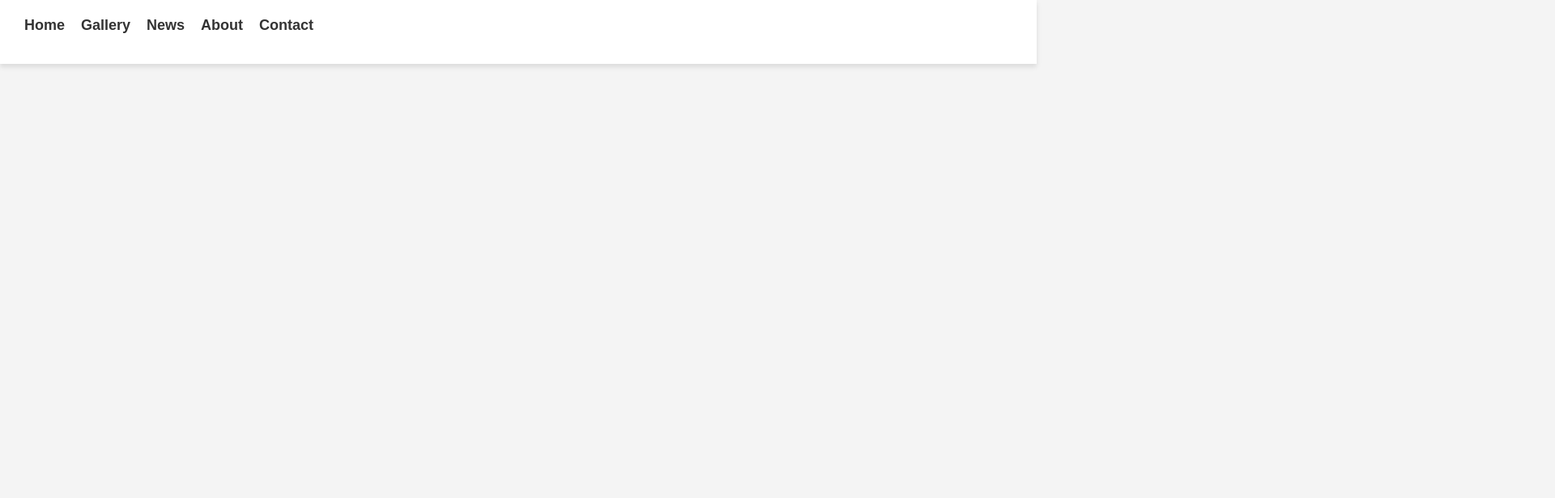
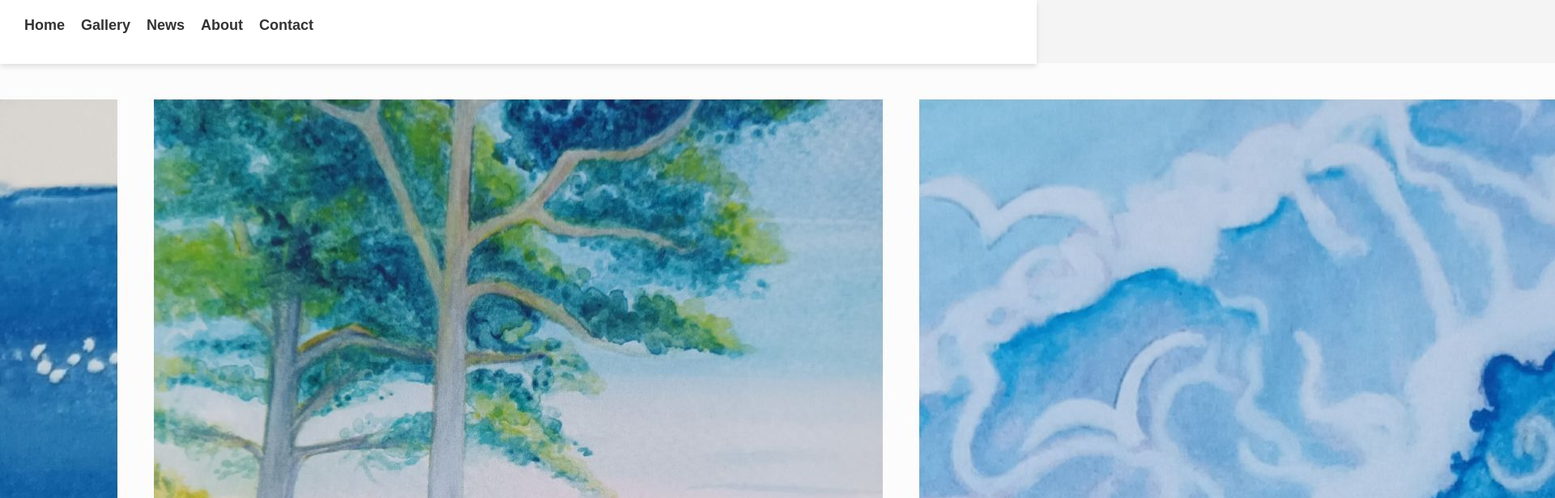
Before and after one commit to sdg877/hj_frontend, a React (Vite) app in the folder frontend/hj/: page /gallery in a window 1280 px wide. Shown: the top 616 px of the page at 81% size, 1920 px wide, since content can reach past the window. Built offline with nearby package versions, Linux system fonts and the light colour scheme.

Commit message:
Collages added to gallery

```diff
--- a/frontend/hj/src/site/pages/Gallery.jsx
+++ b/frontend/hj/src/site/pages/Gallery.jsx
@@ -1,11 +1,46 @@
-import React from 'react'
+import React from 'react';
+import { Link } from 'react-router-dom';
+import '../../App.css'
 
 const Gallery = () => {
   return (
-    <div>
+    <div className="gallery-container">
+      <h2 className="gallery-title">Explore My Artwork</h2>
+      <h5>Click on the image to see the full collection for this category.</h5>
+      <div className="gallery-grid">
+        <div className="gallery-item">
+          <Link to="/cards">
+            <img
+              src="/src/assets/collage-cards.jpg"
+              alt="Collage of Cards"
+              className="gallery-image"
+            />
+          </Link>
+          <h3 className="gallery-item-title">Cards</h3>
+        </div>
+        <div className="gallery-item">
+          <Link to="/paintings">
+            <img
+              src="/src/assets/collage-paintings.jpg"
+              alt="Collage of Paintings"
+              className="gallery-image"
+            />
+          </Link>
+          <h3 className="gallery-item-title">Paintings</h3>
+        </div>
+        <div className="gallery-item">
+          <Link to="/sculptures">
+            <img
+              src="/src/assets/collage-sculpture.jpg"
+              alt="Collage of Sculptures"
+              className="gallery-image"
+            />
+          </Link>
+          <h3 className="gallery-item-title">Sculptures</h3>
+        </div>
+      </div>
+    </div>
+  );
+};
 
-    </div>
-  )
-}
-
-export default Gallery
+export default Gallery;
```
